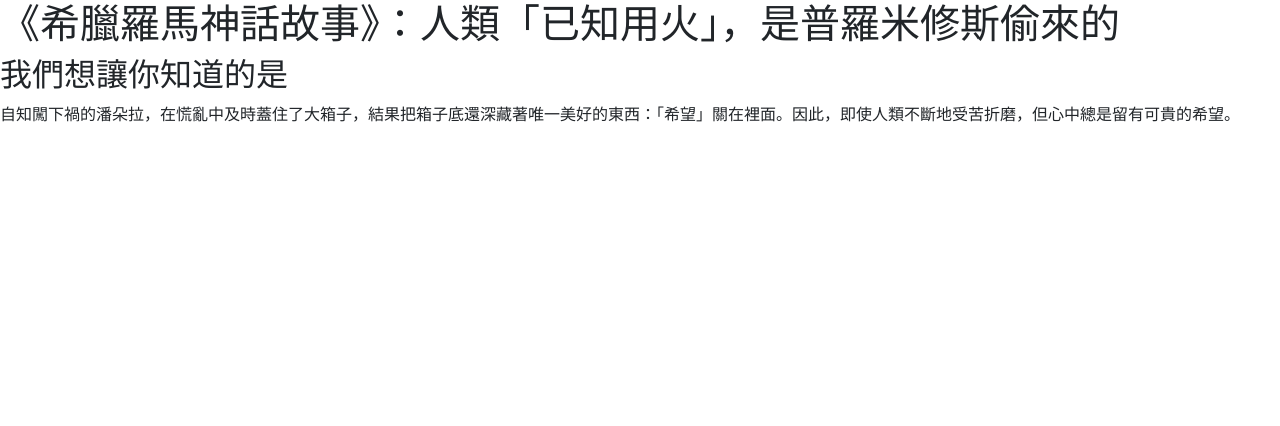
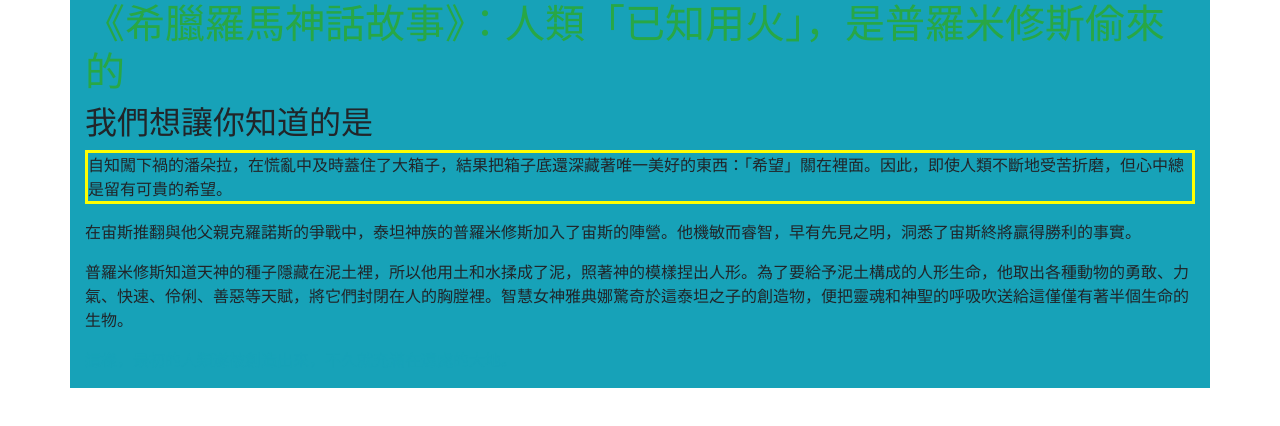
Before and after one commit to tzulinglin/helloya, a plain HTML site: page index.html in a window 1280 px wide. Drawn offline with nearby package versions, Linux system fonts and the light colour scheme.

Commit message:
Update the Content

```diff
--- a/index.html
+++ b/index.html
@@ -8,13 +8,25 @@
     <script src="https://cdn.jsdelivr.net/npm/bootstrap@4.5.3/dist/js/bootstrap.bundle.min.js" integrity="sha384-ho+j7jyWK8fNQe+A12Hb8AhRq26LrZ/JpcUGGOn+Y7RsweNrtN/tE3MoK7ZeZDyx" crossorigin="anonymous"></script>
 </head>
 <body>
+    <div class="container bg-info">
+        <div class="row">
+          <div class="col-sm">
             <article>
-        <h1>《希臘羅馬神話故事》：人類「已知用火」，是普羅米修斯偷來的 </h1>
+                <h1 class="text-success">《希臘羅馬神話故事》：人類「已知用火」，是普羅米修斯偷來的 </h1>
                 <blockquote><h2>我們想讓你知道的是</h2>
-            <p>
+                    <p style="border:3px solid yellow">
                         自知闖下禍的潘朵拉，在慌亂中及時蓋住了大箱子，結果把箱子底還深藏著唯一美好的東西：「希望」關在裡面。因此，即使人類不斷地受苦折磨，但心中總是留有可貴的希望。
                     </p>
+                    <p>
+                        在宙斯推翻與他父親克羅諾斯的爭戰中，泰坦神族的普羅米修斯加入了宙斯的陣營。他機敏而睿智，早有先見之明，洞悉了宙斯終將贏得勝利的事實。
+                    </p>
+                    <p> 普羅米修斯知道天神的種子隱藏在泥土裡，所以他用土和水揉成了泥，照著神的模樣捏出人形。為了要給予泥土構成的人形生命，他取出各種動物的勇敢、力氣、快速、伶俐、善惡等天賦，將它們封閉在人的胸膛裡。智慧女神雅典娜驚奇於這泰坦之子的創造物，便把靈魂和神聖的呼吸吹送給這僅僅有著半個生命的生物。</p>
+                    <p class="text-info">這樣，最初的人類遂被創造出來，不久就充滿在遠處的大地。</p>
                 </blockquote>
             </article>
+          </div>
+        </div>
+      </div>
+
 </body>
 </html>
```
Lines whose indentation alone changed are shown as unchanged.
